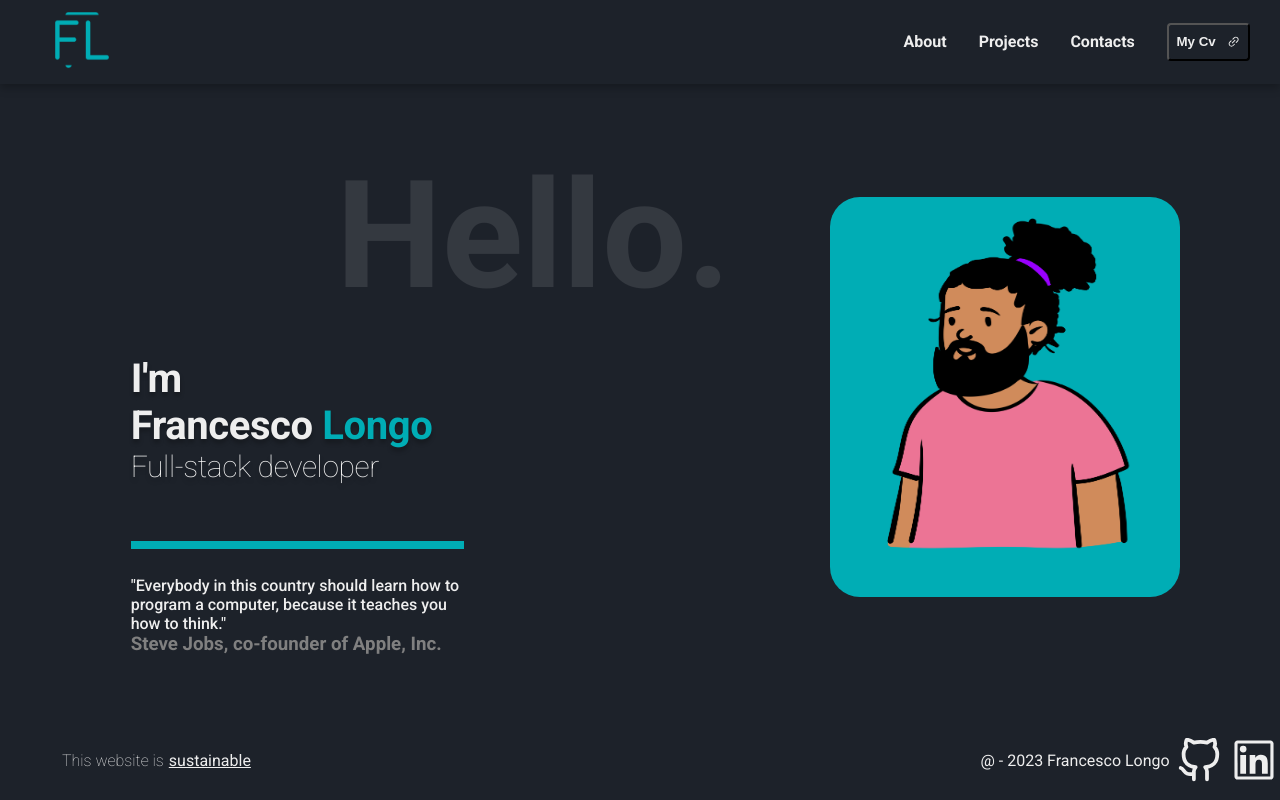
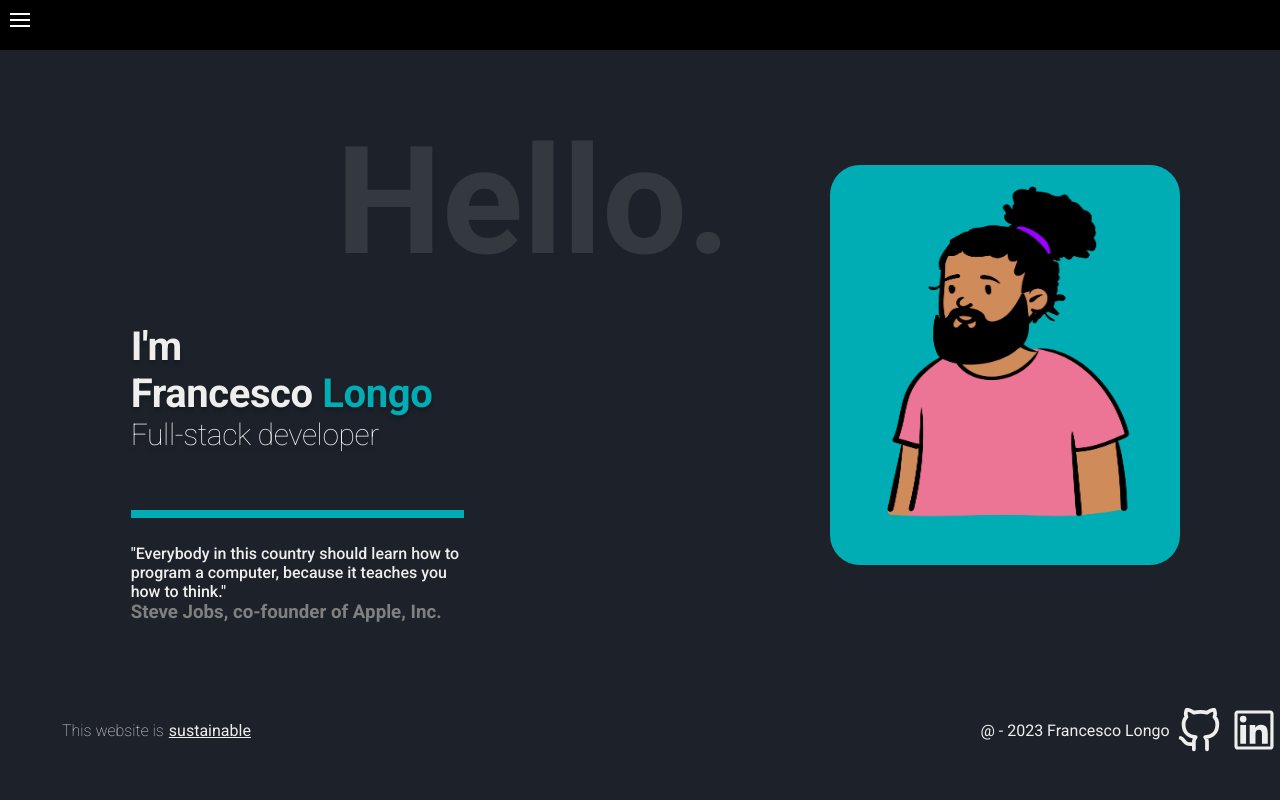
Before and after one commit to francesco44Hello/portfolio, a Next.js app in the folder nextjs-blog/: page / in a window 1280 px wide. Shown: the top 800 px of the page. Built offline with nearby package versions, Linux system fonts and the light colour scheme.

Commit message:
made progress with burger menu

```diff
--- /dev/null
+++ b/nextjs-blog/components/burger/burger.js
@@ -0,0 +1,59 @@
+// import { useState } from 'react';
+
+// function HamburgerMenu() {
+//   const [isMenuOpen, setIsMenuOpen] = useState(false);
+
+//   const toggleMenu = () => {
+//     setIsMenuOpen(!isMenuOpen);
+//   };
+
+//   return (
+//     <div className="hamburger-menu">
+//       <button className="hamburger-button" onClick={toggleMenu}>
+//         <span className="hamburger-icon"></span>
+//       </button>
+//       <nav className={`menu ${isMenuOpen ? 'open' : ''}`}>
+//         <ul>
+//           <li><a href="#">Menu item 1</a></li>
+//           <li><a href="#">Menu item 2</a></li>
+//           <li><a href="#">Menu item 3</a></li>
+//           <li><a href="#">Menu item 4</a></li>
+//         </ul>
+//       </nav>
+//     </div>
+//   );
+// }
+
+// export default HamburgerMenu;
+import Link from 'next/link';
+import { useState } from 'react';
+
+function HamburgerMenu() {
+  const [isMenuOpen, setIsMenuOpen] = useState(false);
+
+  const toggleMenu = () => {
+    setIsMenuOpen(!isMenuOpen);
+  };
+
+  return (
+    <div className="hamburger-menu">
+      <button className={`hamburger-button ${isMenuOpen ? 'open' : ''}`} onClick={toggleMenu}>
+        <span className="hamburger-icon">
+          <span className="hamburger-line"></span>
+          <span className="hamburger-line"></span>
+          <span className="hamburger-line"></span>
+        </span>
+      </button>
+      <nav className={`menu ${isMenuOpen ? 'open' : ''}`}>
+        <ul className='links-list' style={{listStyleType: 'none'}}>
+          <li><Link className='links' href="index" style={{textDecoration: 'none'}}>Home</Link></li>
+          <li><Link className='links' href="about" style={{textDecoration: 'none'}}>About me</Link></li>
+          <li><Link className='links' href="projects" style={{textDecoration: 'none'}}>Projects</Link></li>
+          <li><Link className='links' href="contact" style={{textDecoration: 'none'}}>Contact</Link></li>
+        </ul>
+      </nav>
+    </div>
+  );
+}
+
+export default HamburgerMenu;
--- a/nextjs-blog/components/layout/layout.css
+++ b/nextjs-blog/components/layout/layout.css
@@ -34,6 +34,7 @@
     font-family: 'Roboto', sans-serif;
     font-style: normal;
     font-weight: 700;
+    text-decoration: 'none';
   }
   .links {
     display: inline-block;
--- a/nextjs-blog/pages/_app.js
+++ b/nextjs-blog/pages/_app.js
@@ -10,6 +10,7 @@ import "../components/cardbutton/cardbutton.css";
 import "../components/footer/footer.css";
 import "../styles/test.css"
 import '../components/test/test.css'
+import '../styles/burger.css'
 
 
 export default function App({ Component, pageProps }) {
--- a/nextjs-blog/pages/index.js
+++ b/nextjs-blog/pages/index.js
@@ -2,11 +2,12 @@ import Head from "next/head";
 import Layout from "../components/layout/layout";
 import Footer from "../components/footer/footer";
 import Image from "next/image";
+import HamburgerMenu from "../components/burger/burger";
 
 export default function Home() {
   return (
     <>
-      <Layout></Layout>
+      <HamburgerMenu></HamburgerMenu>
 
       <Head>
         <title>Francesco Longo</title>
--- /dev/null
+++ b/nextjs-blog/styles/burger.css
@@ -0,0 +1,94 @@
+.hamburger-button {
+  display: block;
+  width: 40px;
+  height: 40px;
+  border: none;
+  background: transparent;
+  cursor: pointer;
+  position: relative;
+  z-index: 1;
+}
+
+.hamburger-button.open .hamburger-icon .hamburger-line:nth-child(1) {
+  transform: rotate(45deg) translate(5px, 5px);
+}
+
+.hamburger-button.open .hamburger-icon .hamburger-line:nth-child(2) {
+  opacity: 0;
+}
+
+.hamburger-button.open .hamburger-icon .hamburger-line:nth-child(3) {
+  transform: rotate(-45deg) translate(5px, -5px);
+}
+
+.hamburger-icon {
+  position: absolute;
+  top: 50%;
+  left: 50%;
+  transform: translate(-50%, -50%);
+  display: block;
+  width: 20px;
+  height: 14px;
+  transition: all 0.3s ease-in-out;
+}
+
+.hamburger-line {
+  display: block;
+  width: 100%;
+  height: 2px;
+  background-color: white;
+  position: absolute;
+  left: 0;
+  transition: all 0.3s ease-in-out;
+}
+
+.hamburger-line:nth-child(1) {
+  top: 0;
+}
+
+.hamburger-line:nth-child(2) {
+  top: 6px;
+}
+
+.hamburger-line:nth-child(3) {
+  bottom: 0;
+}
+
+.hamburger-menu {
+  position: relative;
+  background-color: black;
+  height: 50px;
+}
+
+.menu {
+  display: flex;
+  flex-direction: column;
+  position: absolute;
+  top: 100%;
+  left: 0;
+  width: 100%;
+  height: calc(100vh - 40px);
+  background-color: black;
+  overflow-y: auto;
+  transition: all 0.3s ease-in-out;
+  transform: translateY(-100%);
+  z-index: 0;
+}
+
+.menu.open {
+  transform: translateY(0);
+  z-index: 1;
+  display: flex;
+  align-items: center;
+  align-content: center;
+}
+.links-list{
+  display: flex;
+  flex-direction: column;
+  height: 100%;
+  width: 100%;
+  justify-content: center;
+  align-items: center;
+  font-size: 40px;
+  gap: 20px
+}
```
Also changed, not shown: nextjs-blog/public/logo.svg (added).
